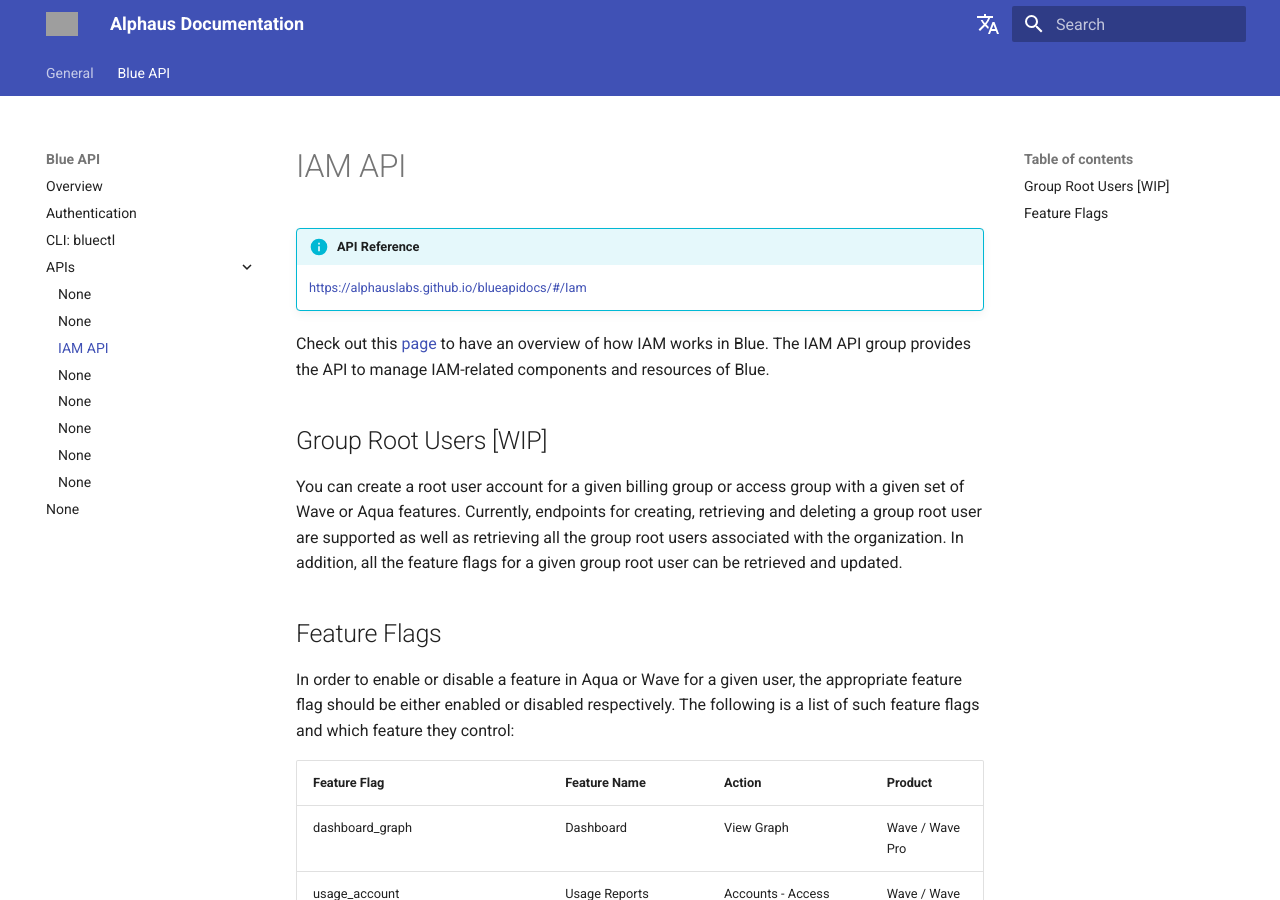
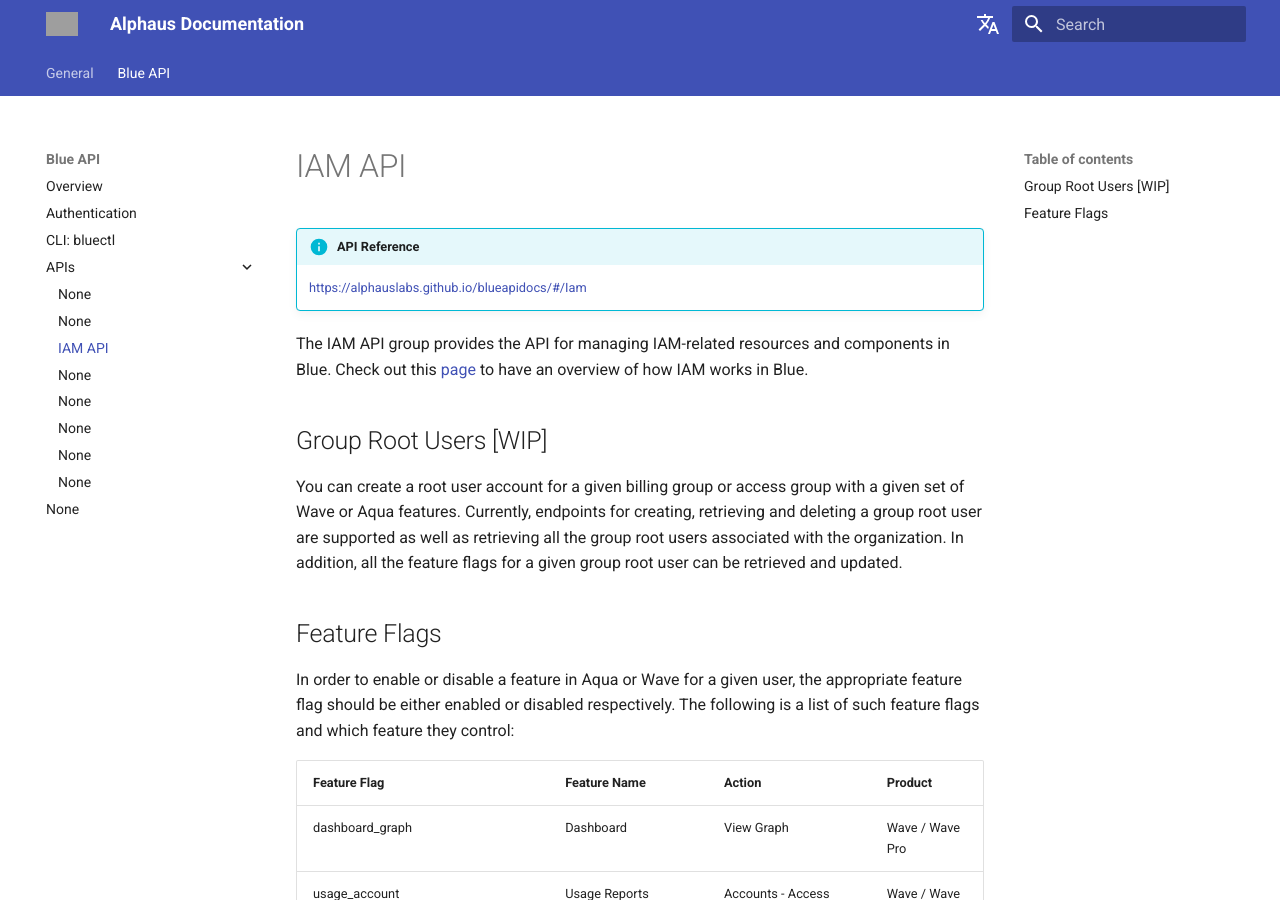
Before and after one commit to alphauslabs/tmpdocs, an MkDocs documentation site: the page built from docs/blueapi/apis/iam.md, in a window 1280 px wide and 900 px high. Built offline with MkDocs 1.6.1 and Material for MkDocs 9.7.7, drawn with Linux system fonts in a browser that asks for light colours; comment, search, counter and statistics services are not loaded; grey boxes are pictures that could not be loaded.

Commit message:
chore: iam docs

```diff
--- a/docs/blueapi/apis/iam.md
+++ b/docs/blueapi/apis/iam.md
@@ -3,7 +3,7 @@
 !!! info "API Reference"
     [https://alphauslabs.github.io/blueapidocs/#/Iam](https://alphauslabs.github.io/blueapidocs/#/Iam)
 
-Check out this [page](https://alphauslabs.github.io/docs/iam/) to have an overview of how IAM works in Blue. The IAM API group provides the API to manage IAM-related components and resources of Blue.
+The IAM API group provides the API for managing IAM-related resources and components in Blue. Check out this [page](https://alphauslabs.github.io/docs/iam/) to have an overview of how IAM works in Blue.
 
 ## Group Root Users [WIP]
 
```
